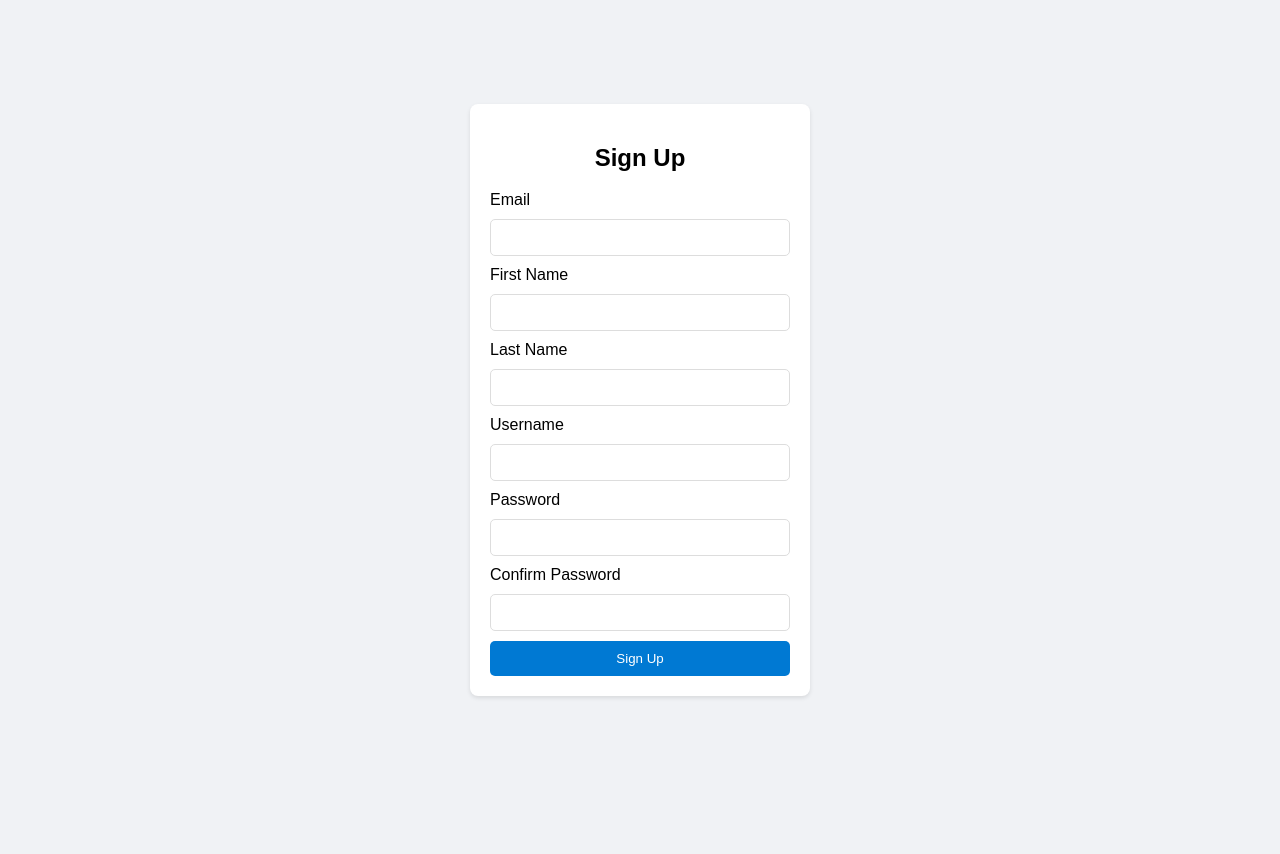
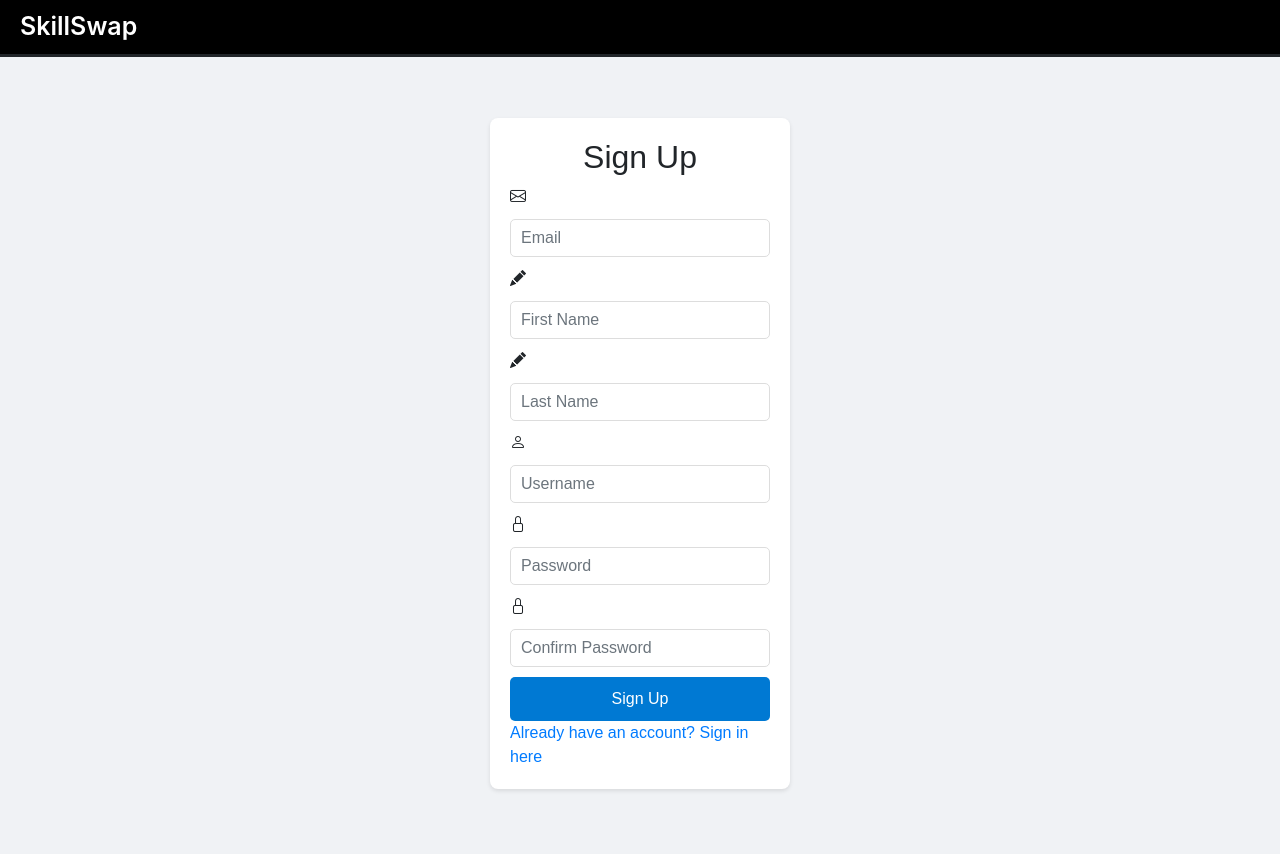
Before and after one commit to VangSang0/SkillSwap, a Flask app: page /sign-up in a window 1280 px wide. Before the commit the page ends 698 px from the top, so only its background shows below. Run offline with Flask 3, Linux system fonts and the light colour scheme.

Commit message:
updated sign up html design

```diff
--- a/templates/sign_up.html
+++ b/templates/sign_up.html
@@ -4,16 +4,28 @@
     <meta charset="UTF-8">
     <meta name="viewport" content="width=device-width, initial-scale=1.0">
     <title>Sign Up | SkillSwap</title>
+    <link rel="stylesheet" href="https://cdn.jsdelivr.net/npm/bootstrap-icons@1.11.3/font/bootstrap-icons.min.css">
+    <link rel="stylesheet" href="https://cdn.jsdelivr.net/npm/bootstrap@4.1.3/dist/css/bootstrap.min.css" integrity="sha384-MCw98/SFnGE8fJT3GXwEOngsV7Zt27NXFoaoApmYm81iuXoPkFOJwJ8ERdknLPMO" crossorigin="anonymous">
     <link href="{{url_for('static', filename='style.css')}}" rel="stylesheet" type="text/css">
 </head>
+<body>
+    <header>
+        <nav class="navbar">
+            <div class="logo">
+                <p>
+                    SkillSwap
+                </p>
+            </div>
+        </nav>
+    </header>
 
-<body class="signup">
+    <main class="signup">
 
         <div class="signup-container">
             <h2>Sign Up</h2>
             <form class="signing-up" action="/signing-up" method="post">
 
-            <label for="email" class="form-label">Email</label>
+                <!-- <label for="email" class="form-label">Email</label> -->
                 {% for message in get_flashed_messages() %}
                     {% if "Email" in message %}
                         <div class="alert-message" role="alert">
@@ -21,15 +33,24 @@
                         </div>
                     {% endif %}
                 {% endfor %}
-            <input type="email" class="form-control" id="email" name="email" required>
+                <div class="labeling">
+                    <i class="bi bi-envelope"></i>
+                    <input type="email" class="form-control" id="email" name="email" placeholder="Email">
+                </div>
+                <!-- <label for="first-name" class="form-label">First Name</label> -->
 
-            <label for="first-name" class="form-label">First Name</label>
-            <input type="text" class="form-control" id="first-name" name="first-name" required>
+                <div class="labeling">
+                    <i class="bi bi-pencil-fill"></i>
+                    <input type="text" class="form-control" id="first-name" name="first-name" placeholder="First Name" required>
+                </div>
 
-            <label for="last-name" class="form-label">Last Name</label>
-            <input type="text" class="form-control" id="last-name" name="last-name" required>
+                <!-- <label for="last-name" class="form-label">Last Name</label> -->
+                <div class="labeling">
+                    <i class="bi bi-pencil-fill"></i>
+                    <input type="text" class="form-control" id="last-name" name="last-name" placeholder="Last Name">
+                </div>
 
-            <label for="username" class="form-label">Username</label>
+                <!-- <label for="username" class="form-label">Username</label> -->
                 {% for message in get_flashed_messages() %}
                     {% if "Username" in message %}
                         <div class="alert-message" role="alert">
@@ -37,9 +58,11 @@
                         </div>
                     {% endif %}
                 {% endfor %}
-            <input type="text" class="form-control" id="username" name="username" required>
-
-            <label for="password" class="form-label">Password</label>
+                <div class="labeling">
+                    <i class="bi bi-person"></i>
+                    <input type="text" class="form-control" id="username" name="username" placeholder="Username" required>
+                </div>
+                <!-- <label for="password" class="form-label">Password</label> -->
                 {% for message in get_flashed_messages() %}
                     {% if "Password" in message %}
                         <div class="alert-message" role="alert">
@@ -47,8 +70,11 @@
                         </div>
                     {% endif %}
                 {% endfor %}
-            <input type="password" class="form-control" id="password" name="password" required>
-            <label for="confirm-password" class="form-label">Confirm Password</label>
+                <div class="labeling">
+                    <i class="bi bi-lock"></i>
+                    <input type="password" class="form-control" id="password" name="password" placeholder="Password" required>
+                </div>
+                <!-- <label for="confirm-password" class="form-label">Confirm Password</label> -->
 
                 {% for message in get_flashed_messages() %}
                     {% if "Passwords do not match" in message %}
@@ -57,11 +83,16 @@
                         </div>
                     {% endif %}
                 {% endfor %}
-
-            <input type="password" class="form-control" id="confirm-password" name="confirm-password" required>
+                <div class="labeling">
+                    <i class="bi bi-lock"></i>
+                    <input type="password" class="form-control" id="confirm-password" name="confirm-password" placeholder="Confirm Password" required>
+                </div>
                 <button class="sign-up" type="submit">Sign Up</button>
             </form>
+
+            <a href="/">Already have an account? Sign in here</a>
         </div>
 
+    </main>
 </body>
 </html>
```
Lines whose indentation alone changed are shown as unchanged.
